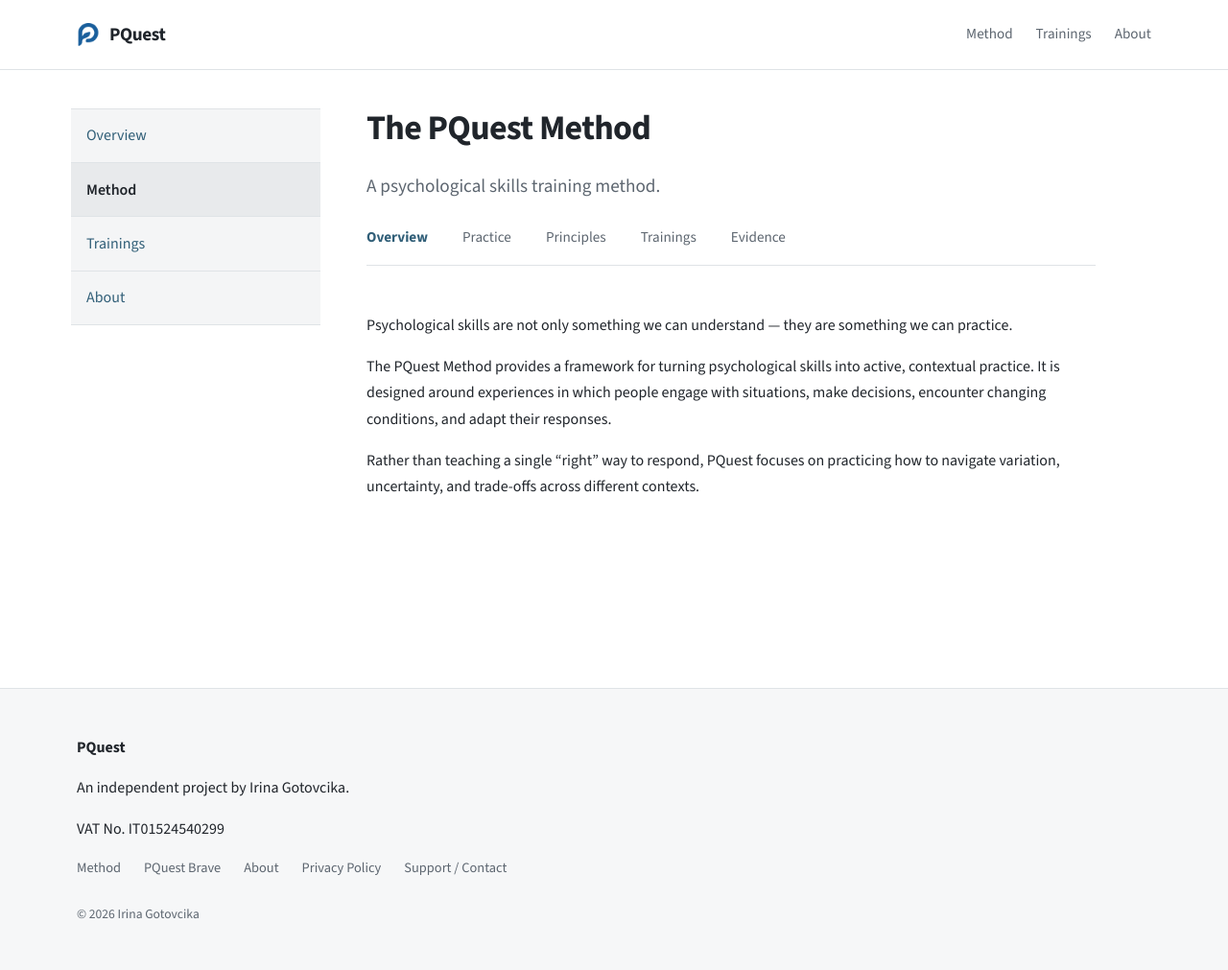
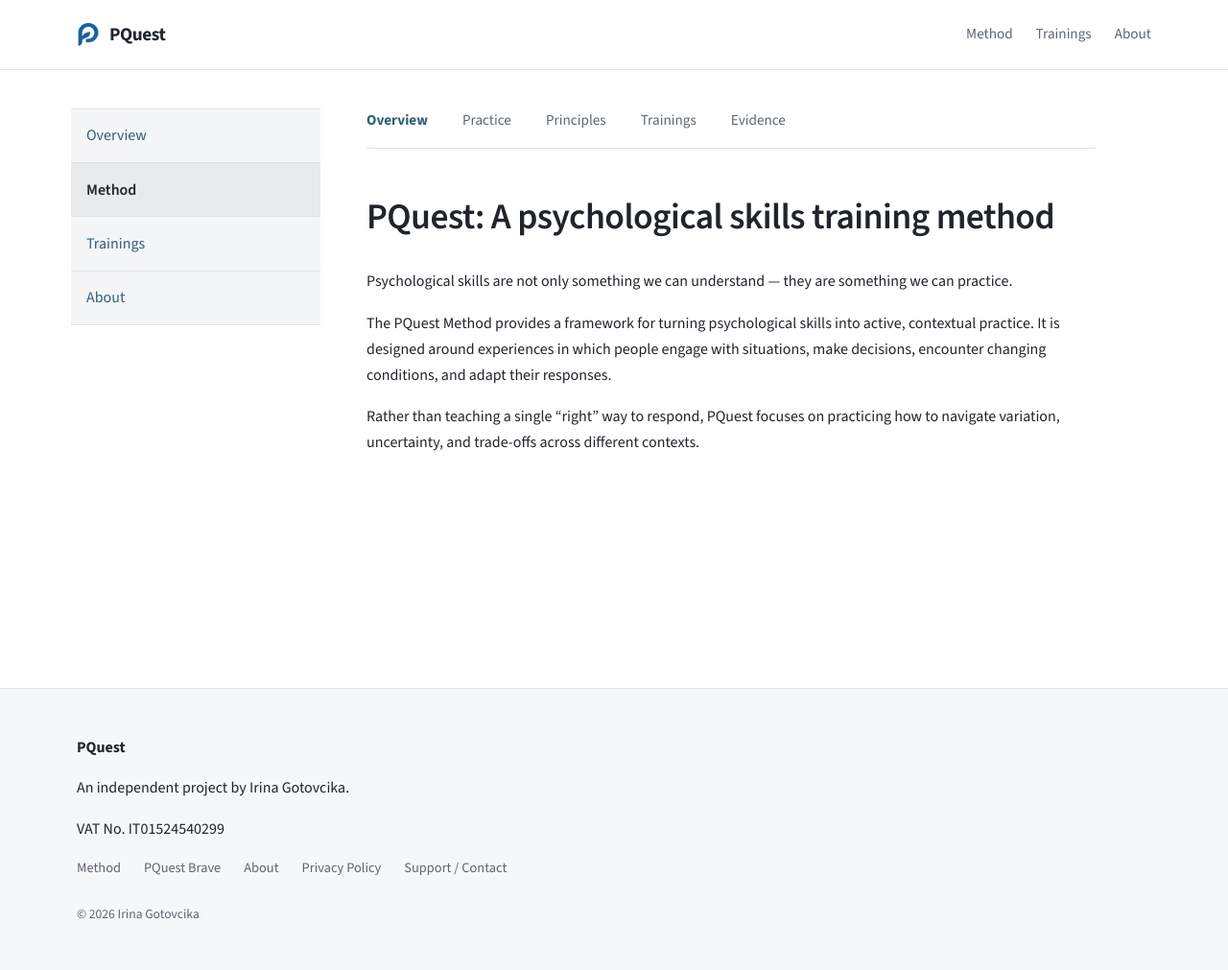
Before and after one commit to irinagotovcika/pquest.eu, a Jekyll site: the page built from method/index.md, in a window 1280 px wide. Shown: the whole page at 96% size. Built offline with Jekyll 4.4.1, drawn with Linux system fonts in a browser that asks for light colours; part of the change alters nothing that is shown.

Commit message:
Update index.md

```diff
--- a/method/index.md
+++ b/method/index.md
@@ -26,9 +26,6 @@ description: The PQuest Method provides a framework for active, contextual pract
 
   <main class="page-content">
 
-    <h1>The PQuest Method</h1>
-    <p class="lead">A psychological skills training method.</p>
-
     <nav class="method-nav" aria-label="PQuest Method sections">
       <a class="method-nav-link active" href="{{ '/method/' | relative_url }}">
         Overview
@@ -51,6 +48,8 @@ description: The PQuest Method provides a framework for active, contextual pract
       </a>
     </nav>
 
+     <h2>PQuest: A psychological skills training method</h2>
+
     <p>
       Psychological skills are not only something we can understand — they are
       something we can practice.
```
